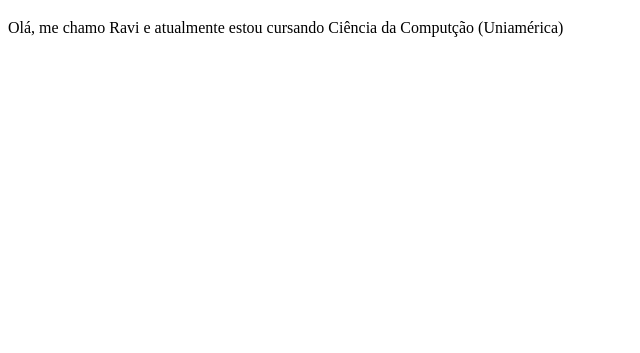
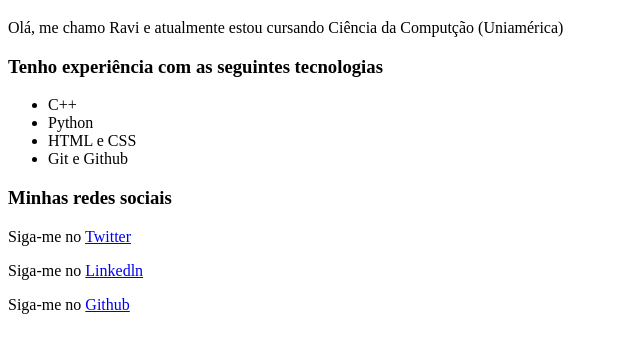
Before and after one commit to ravi-0x8b/ravi-website, a plain HTML site: page src/index.html in a window 1280 px wide. Shown: the part 61-414 px from the top of the page, without its empty margins (0-640 px from the left). Drawn offline with Linux system fonts and the light colour scheme.

Commit message:
second commit of my website

```diff
--- a/src/index.html
+++ b/src/index.html
@@ -9,5 +9,18 @@
 <body>
     <h1>Sobre Mim</h1>
     <p>Olá, me chamo Ravi e atualmente estou cursando Ciência da Computção (Uniamérica)</p>
+    <h3>Tenho experiência com as seguintes tecnologias</h3>
+    <ul>
+        <li>C++</li>
+        <li>Python</li>
+        <li>HTML e CSS</li>
+        <li>Git e Github</li>
+    </ul>
+    <footer>
+        <h3>Minhas redes sociais</h3>
+        <p>Siga-me no <a href="https://twitter.com/r2i0xff" target="_blank">Twitter</a></p>
+        <p>Siga-me no <a href="https://www.linkedin.com/in/ravi-valentim/" target="_blank">Linkedln</a></p>
+        <p>Siga-me no <a href="https://github.com/ravi-0x8b" target="_blank">Github</a></p>
+    </footer>
 </body>
 </html>
```
